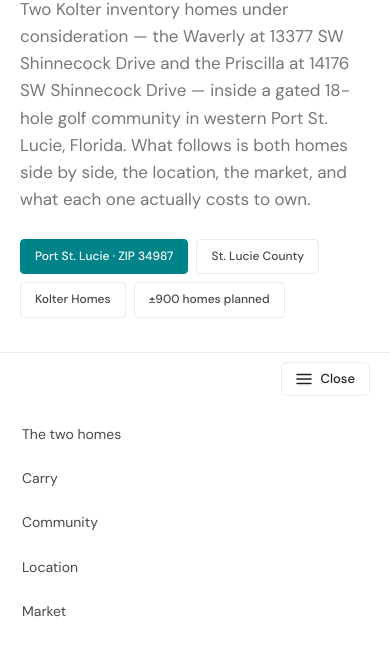
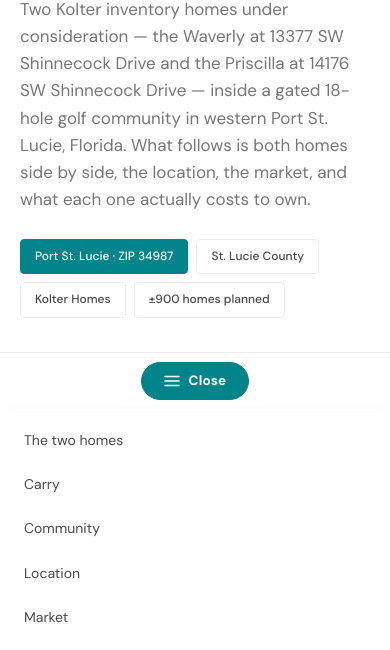
Before and after one commit to jonclawdvogel-dev/astorcreek, a plain HTML site: page index.html in a window 390 px wide. Both pictures are taken after a click on the button "Sections". Shown: the part 193-843 px from the top of the page. Drawn offline with Linux system fonts and the light colour scheme.

Commit message:
Center nav as aqua pill button, overlay panel to fix anchor scroll offset

```diff
--- a/index.html
+++ b/index.html
@@ -57,27 +57,31 @@
 
 /* ---------- section nav ---------- */
 .navbar{position:sticky;top:0;z-index:30;background:rgba(255,255,255,.97);border-bottom:1px solid var(--border)}
-.navbar-inner{max-width:1040px;margin:0 auto;padding:10px 32px;display:flex;align-items:center;justify-content:space-between;gap:16px}
-.navbar .doc{font-size:13px;color:var(--foggy)}
+.navbar-inner{max-width:1040px;margin:0 auto;padding:10px 32px;display:flex;align-items:center;justify-content:center}
 #navToggle{
-  display:flex;align-items:center;gap:9px;font-family:inherit;font-size:13px;font-weight:500;
-  color:var(--charcoal);background:#fff;border:1px solid var(--border);border-radius:6px;
-  padding:8px 14px;cursor:pointer;line-height:1;
+  display:flex;align-items:center;gap:9px;font-family:inherit;font-size:13.5px;font-weight:700;
+  color:#fff;background:var(--teal);border:1px solid var(--teal);border-radius:999px;
+  padding:10px 22px;cursor:pointer;line-height:1;letter-spacing:.01em;
 }
-#navToggle:hover{background:var(--bg-alt);border-color:#DDD}
+#navToggle:hover{background:var(--teal-dark);border-color:var(--teal-dark)}
+#navToggle:focus-visible{outline:2px solid var(--teal-dark);outline-offset:2px}
 #navToggle svg{display:block;flex:0 0 16px}
-#navPanel{max-height:0;overflow:hidden;transition:max-height .25s ease;background:#fff;border-bottom:1px solid transparent}
-#navPanel.open{max-height:520px;border-bottom-color:var(--border)}
-.navlinks{max-width:1040px;margin:0 auto;padding:8px 22px 16px;display:grid;grid-template-columns:1fr 1fr;gap:2px}
+#navPanel{
+  position:absolute;left:0;right:0;top:100%;
+  max-height:0;overflow:hidden;transition:max-height .25s ease;
+  background:#fff;border-bottom:1px solid transparent;
+}
+#navPanel.open{max-height:520px;border-bottom-color:var(--border);box-shadow:0 8px 18px rgba(0,0,0,.07)}
+.navlinks{max-width:1040px;margin:0 auto;padding:10px 22px 16px;display:grid;grid-template-columns:1fr 1fr;gap:2px}
 .navlinks a{
   display:block;font-size:14px;text-decoration:none;color:var(--black);
-  padding:10px 10px;border-radius:6px;
+  padding:10px 12px;border-radius:6px;
 }
 .navlinks a:hover{background:var(--bg-alt);color:var(--charcoal)}
-.navlinks a.key{color:var(--teal);font-weight:500}
+.navlinks a.key{color:var(--teal);font-weight:700}
 
 /* ---------- sections ---------- */
-section{padding:56px 0 0;border-top:1px solid var(--border);margin-top:56px;scroll-margin-top:60px}
+section{padding:56px 0 0;border-top:1px solid var(--border);margin-top:56px;scroll-margin-top:72px}
 section:first-of-type{border-top:none;margin-top:0}
 .tag{
   font-size:12px;font-weight:700;letter-spacing:.09em;text-transform:uppercase;
@@ -188,20 +192,17 @@
   .mast{padding:44px 0 34px}
   .mast-inner{padding:0 20px}
   .navbar-inner{padding:9px 20px}
-  .navbar .doc{font-size:12px}
-  .navlinks{padding:8px 12px 14px}
+  .navlinks{padding:10px 12px 14px}
   .pair{grid-template-columns:1fr}
   table{font-size:14px}
   th,td{padding:12px 12px}
   .cost-cond{margin-left:0;text-align:left;width:100%}
   .t-wrap{overflow-x:auto}
-  section{scroll-margin-top:56px}
+  section{scroll-margin-top:66px}
 }
 @media (max-width:460px){
   .navlinks{grid-template-columns:1fr}
-  #navPanel.open{max-height:460px}
-  .navbar .doc{display:none}
-  .navbar-inner{justify-content:flex-end}
+  #navPanel.open{max-height:470px}
 }
 @media print{
   body{font-size:10.5pt}
@@ -231,9 +232,8 @@
 
 <nav class="navbar" aria-label="Section navigation">
   <div class="navbar-inner">
-    <span class="doc">Astor Creek briefing</span>
     <button id="navToggle" type="button" aria-expanded="false" aria-controls="navPanel">
-      <svg width="16" height="16" viewBox="0 0 16 16" aria-hidden="true"><path d="M1 3.5h14M1 8h14M1 12.5h14" stroke="currentColor" stroke-width="1.5" stroke-linecap="round" fill="none"/></svg>
+      <svg width="16" height="16" viewBox="0 0 16 16" aria-hidden="true"><path d="M1 3.5h14M1 8h14M1 12.5h14" stroke="currentColor" stroke-width="1.6" stroke-linecap="round" fill="none"/></svg>
       <span class="lbl">Sections</span>
     </button>
   </div>
@@ -645,6 +645,10 @@
   b.addEventListener('click',function(){set(!p.classList.contains('open'));});
   p.addEventListener('click',function(e){if(e.target.tagName==='A')set(false);});
   document.addEventListener('keydown',function(e){if(e.key==='Escape')set(false);});
+  document.addEventListener('click',function(e){
+    if(!p.classList.contains('open'))return;
+    if(!p.contains(e.target)&&!b.contains(e.target))set(false);
+  });
 })();
 </script>
 
```
